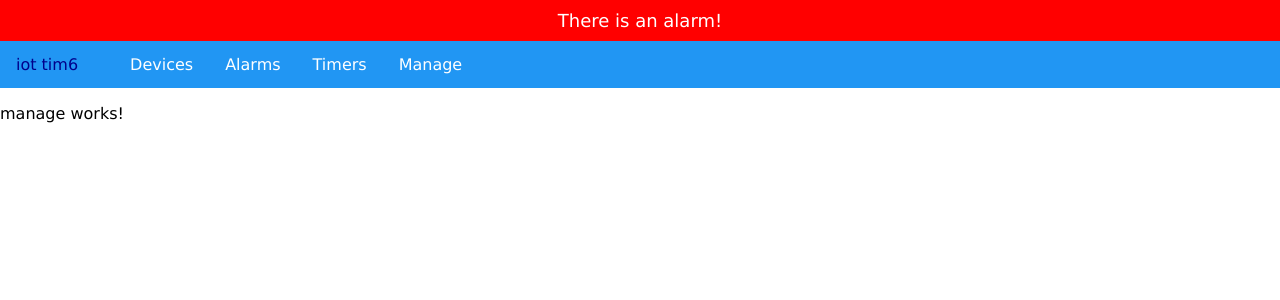
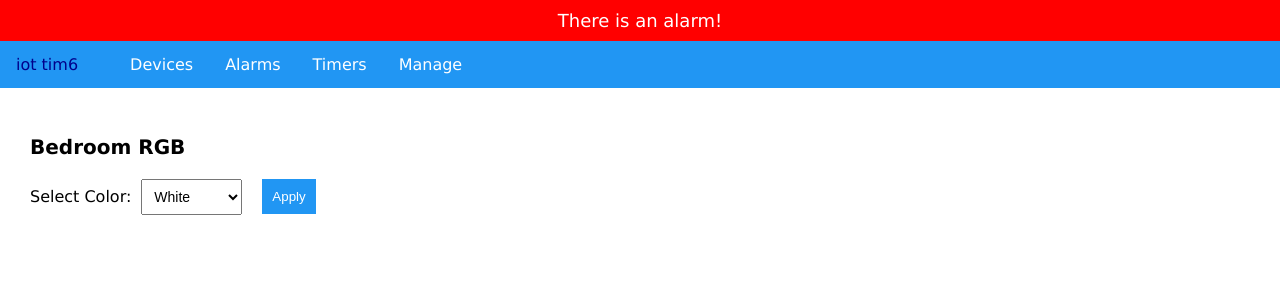
Before and after one commit to KristinaAndrijin/IoT-tim6, an Angular app in the folder frontend/iot-tim6/: page /manage in a window 1280 px wide. Shown: the top 300 px of the page. Built offline with nearby package versions, Linux system fonts and the light colour scheme.

Commit message:
frontend strana završena

```diff
--- a/frontend/iot-tim6/src/app/alarms/alarms.component.css
+++ b/frontend/iot-tim6/src/app/alarms/alarms.component.css
@@ -2,8 +2,9 @@
 
 .container {
     display: flex;
-    height: 90vh; /* Adjust as needed */
-  }
+    height: 85vh;
+    padding: 20px;
+}
 
   .grafana {
     flex: 2;
--- a/frontend/iot-tim6/src/app/devices/devices.component.css
+++ b/frontend/iot-tim6/src/app/devices/devices.component.css
@@ -1,6 +1,7 @@
 .container {
     display: flex;
-    height: 90vh;
+    height: 85vh;
+    padding: 20px;
 }
 
 .grafana {
@@ -16,6 +17,7 @@
 
 .machine-select {
     margin-bottom: 20px;
+    margin-left: 25px;
 }
 
 .machine-select select {
@@ -23,13 +25,15 @@
     padding: 10px;
     box-sizing: border-box;
     font-size: 14px;
+
 }
 
 .devices-list {
+    justify-self: flex-start;
     justify-content: center;
     display: flex;
     flex-wrap: wrap;
-    max-height: 80%;
+    max-height: 85%;
     overflow-y: auto;
 }
 
--- a/frontend/iot-tim6/src/app/devices/devices.component.html
+++ b/frontend/iot-tim6/src/app/devices/devices.component.html
@@ -2,17 +2,16 @@
 
 <div class="container">
     <div class="grafana">
-        <iframe #grafanaIframe src="" width="100%" height="100%" frameborder="0"></iframe>
+      <iframe #grafanaIframe src="" width="100%" height="100%" frameborder="0"></iframe>
     </div>
 
     <div class="devices">
       <div class="machine-select">
         <p>Select a PI:</p>
-        <select [(ngModel)]="selectedPi" (change)="updateDevicesList()">
+        <select [(ngModel)]="selectedPi" (change)="updateDevicesList(); loadGrafanaDashboard()">
           <option value="PI1">PI1</option>
           <option value="PI2">PI2</option>
           <option value="PI3">PI3</option>
-          <!-- Add more Raspberry Pi options as needed -->
         </select>
       </div>
 
--- a/frontend/iot-tim6/src/app/devices/devices.component.ts
+++ b/frontend/iot-tim6/src/app/devices/devices.component.ts
@@ -40,6 +40,9 @@ export class DevicesComponent implements OnInit {
 
   ngOnInit(): void {
     this.updateDevicesList();
+  }
+
+  ngAfterViewInit(): void {
     this.loadGrafanaDashboard();
   }
 
@@ -49,8 +52,23 @@ export class DevicesComponent implements OnInit {
 
   loadGrafanaDashboard() {
     if (this.grafanaIframe) {
-      const grafanaLink = 'http://localhost:3000/goto/cyM283cSR?orgId=1';
+      let grafanaLink = '';
+      switch (this.selectedPi) {
+        case 'PI1':
+          grafanaLink = 'http://localhost:3000/goto/cyM283cSR?orgId=1';
+          break;
+        case 'PI2':
+          grafanaLink = 'http://localhost:3000/goto/JAydze5SR?orgId=1';
+          break;
+        case 'PI3':
+          grafanaLink = 'http://localhost:3000/goto/GuVFzecIR?orgId=1';
+          break;
+      }
+
       this.grafanaIframe.nativeElement.src = grafanaLink;
     }
   }
+
+
+
 }
--- a/frontend/iot-tim6/src/app/manage/manage.component.css
+++ b/frontend/iot-tim6/src/app/manage/manage.component.css
@@ -0,0 +1,33 @@
+/* manage.component.css */
+
+.container {
+    padding: 30px;
+  }
+
+  h2 {
+    font-size: 20px;
+    margin-bottom: 20px;
+  }
+
+  .color-controls {
+    display: flex;
+    align-items: center;
+  }
+
+  label {
+    margin-right: 10px;
+  }
+
+  select {
+    padding: 8px;
+    font-size: 14px;
+  }
+
+  button {
+    margin-left: 20px;
+    padding: 10px;
+    background-color: #2196F3;
+    color: white;
+    cursor: pointer;
+    border-style: none;
+  }
--- a/frontend/iot-tim6/src/app/manage/manage.component.html
+++ b/frontend/iot-tim6/src/app/manage/manage.component.html
@@ -1 +1,18 @@
-<p>manage works!</p>
+<div class="container">
+    <h2>Bedroom RGB</h2>
+
+    <div class="color-controls">
+      <label for="colorCombobox">Select Color:</label>
+      <select id="colorCombobox" [(ngModel)]="selectedColor">
+        <option value="white">White</option>
+        <option value="red">Red</option>
+        <option value="green">Green</option>
+        <option value="blue">Blue</option>
+        <option value="yellow">Yellow</option>
+        <option value="purple">Purple</option>
+        <option value="lightBlue">Light Blue</option>
+        <option value="off">Off</option>
+      </select>
+      <button (click)="applyColor()">Apply</button>
+    </div>
+  </div>
--- a/frontend/iot-tim6/src/app/manage/manage.component.ts
+++ b/frontend/iot-tim6/src/app/manage/manage.component.ts
@@ -1,15 +1,29 @@
-import { Component, OnInit } from '@angular/core';
+// manage.component.ts
+
+import { Component } from '@angular/core';
 
 @Component({
   selector: 'app-manage',
   templateUrl: './manage.component.html',
   styleUrls: ['./manage.component.css']
 })
-export class ManageComponent implements OnInit {
+export class ManageComponent {
+  selectedColor: string = 'white';
 
-  constructor() { }
+  colorMappings: { [key: string]: boolean[] } = {
+    'white': [true, true, true],
+    'red': [true, false, false],
+    'green': [false, true, false],
+    'blue': [false, false, true],
+    'yellow': [true, true, false],
+    'purple': [true, false, true],
+    'lightBlue': [false, true, true],
+    'off': [false, false, false],
+  };
 
-  ngOnInit(): void {
+  applyColor(): void {
+    const rgbValues: boolean[] = this.colorMappings[this.selectedColor];
+
+    console.log(`Applying RGB values: ${rgbValues}`);
   }
-
 }
--- a/frontend/iot-tim6/src/app/timers/timers.component.css
+++ b/frontend/iot-tim6/src/app/timers/timers.component.css
@@ -1,18 +1,13 @@
-/* timers.component.css */
 
 .container {
-    display: flex;
-    height: 90vh;
+    padding: 30px;
 }
 
 .timer-section {
     flex: 1;
-    padding: 20px;
-    border: 1px solid #ccc;
 
 }
 
-/* Style for the time picker section */
 .timer-section div {
     display: flex;
     flex-direction: column;
@@ -37,7 +32,6 @@
     width: fit-content;
 }
 
-/* Style for the timer on section */
 .timer-section p {
     font-weight: bold;
     margin-bottom: 10px;
```
